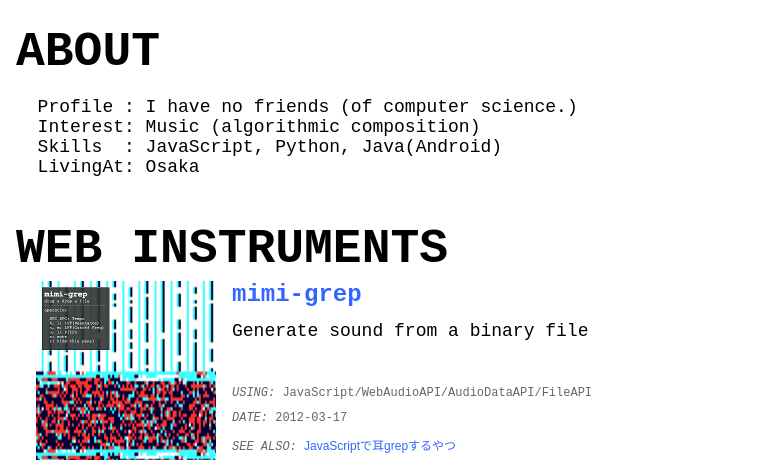
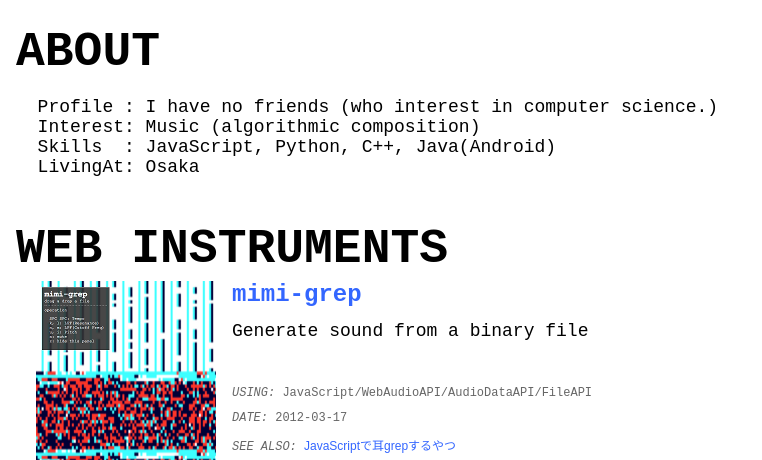
Before and after one commit to mohayonao/mohayonao.herokuapp.com, a web app: file views/index.html in a window 1280 px wide. Shown: the part 201-661 px from the top of the page, without its empty margins (0-762 px from the left). Run offline with its HTML, style and script files only (its server is not run), Linux system fonts and the light colour scheme.

Commit message:
Fix my profile

```diff
--- a/views/index.html
+++ b/views/index.html
@@ -18,9 +18,9 @@
     <section id="about">
       <h1>ABOUT</h1>
       <pre>
-  Profile : I have no friends (of computer science.)
+  Profile : I have no friends (who interest in computer science.)
   Interest: Music (algorithmic composition)
-  Skills  : JavaScript, Python, Java(Android)
+  Skills  : JavaScript, Python, C++, Java(Android)
   LivingAt: Osaka
       </pre>
     </section>
```
